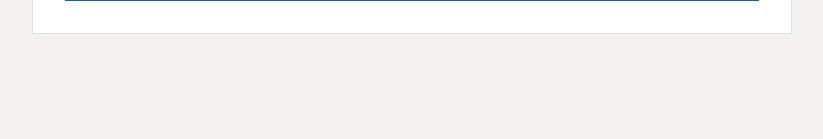
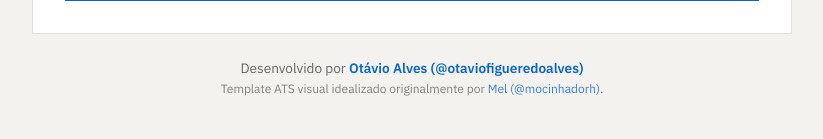
Before and after one commit to otaviofigueredoalves/dinamizador_curriculo, a Flask app: page / in a window 1280 px wide. Shown: the part 937-1076 px from the top of the page, without its empty margins (228-1051 px from the left). Before the commit the page ends 971 px from the top, so only its background shows below. Run offline with Flask 3, Linux system fonts and the light colour scheme; parts of the project's set-up code (start-up, migrations or seed data) failed here and were passed over.

Commit message:
docs: destaca a autoria do codigo no readme e rodape

```diff
--- a/templates/index.html
+++ b/templates/index.html
@@ -71,6 +71,11 @@
                     </div>
                 </div>
             </form>
+        </div>
+
+        <div style="text-align: center; margin-top: 20px; font-size: 0.85rem; color: #666;">
+            Desenvolvido por <a href="https://github.com/otaviofigueredoalves" target="_blank" style="color: #0A66C2; font-weight: bold; text-decoration: none;">Otávio Alves (@otaviofigueredoalves)</a><br>
+            <span style="font-size: 0.75rem; opacity: 0.8;">Template ATS visual idealizado originalmente por <a href="https://docs.google.com/document/d/1TmiWHUhvlLMlAK0vtEziA9JQ85idSCtX/edit" target="_blank" style="color: #0A66C2; text-decoration: none;">Mel (@mocinhadorh)</a>.</span>
         </div>
     </div>
 
```
Also changed, not shown: README.md.
